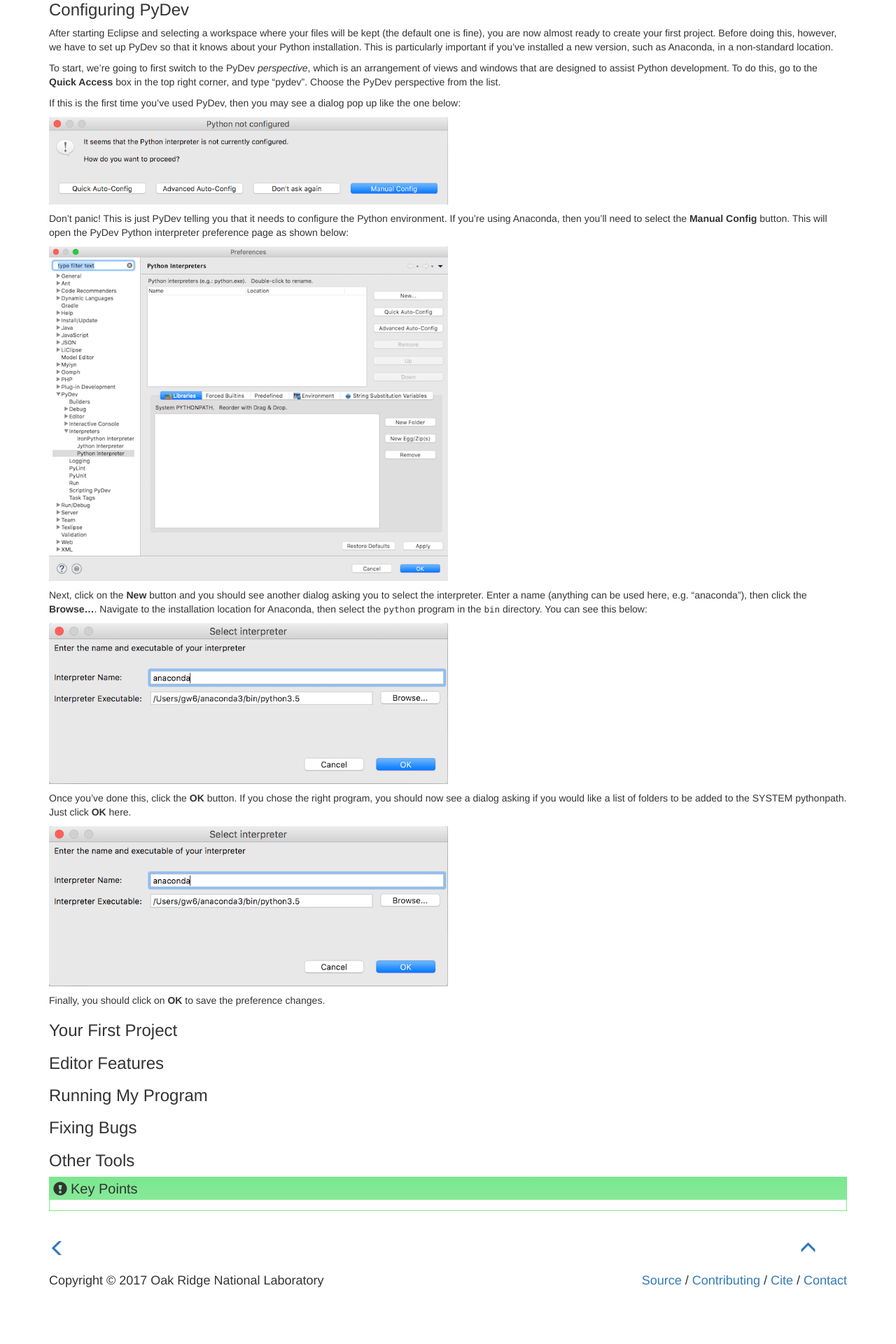
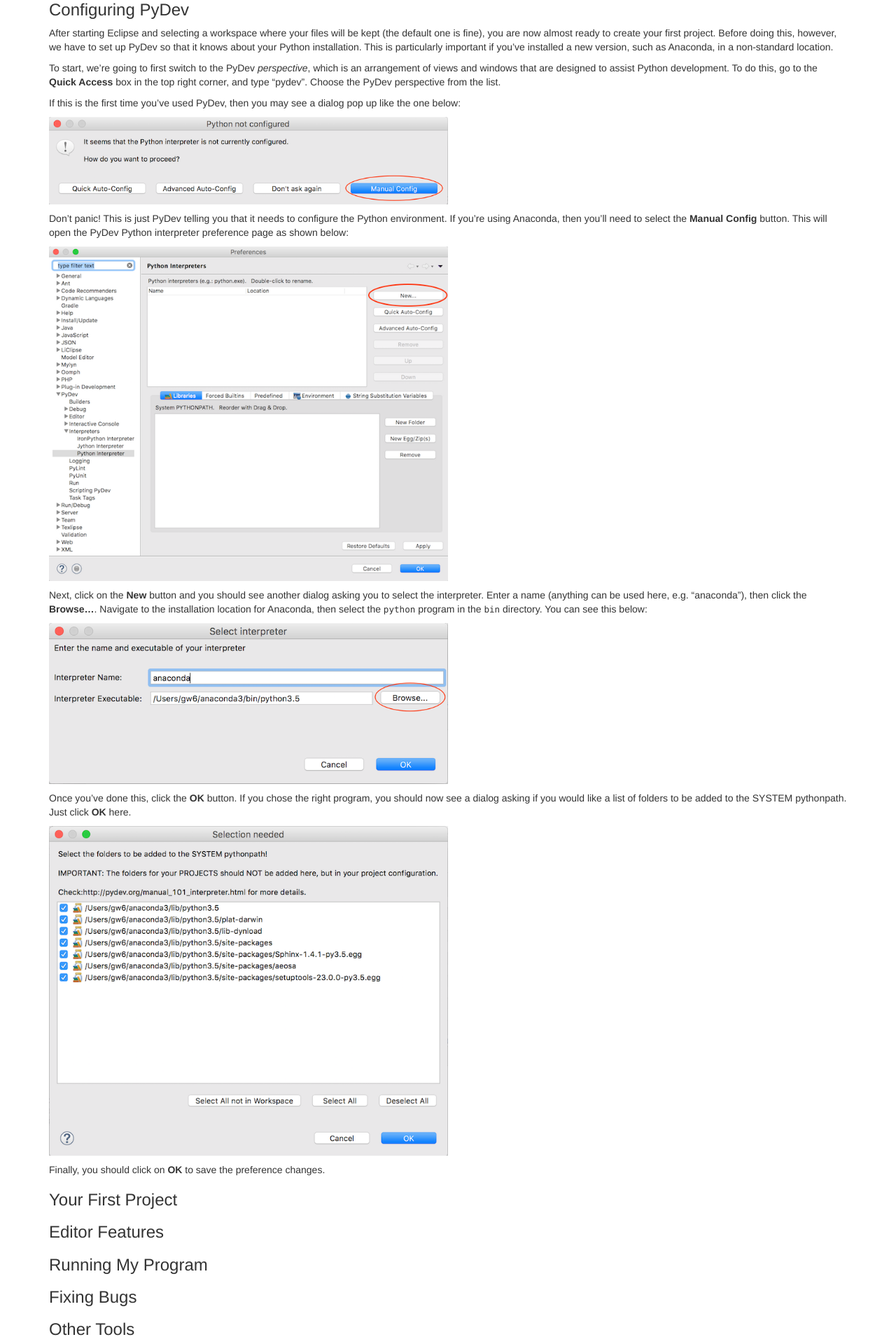
Before and after one commit to ornl-ssd/python-dev-env, a Jekyll site: the page built from _episodes/03-pydev.md, in a window 1280 px wide. Shown: the part 736-2656 px from the top of the page at 70% size. Built offline with Jekyll 4.4.1, drawn with Linux system fonts in a browser that asks for light colours; before the commit the page ends 2585 px from its top, so only the background shows below that.

Commit message:
Update images
Signed-off-by: Watson, Gregory <g.watson@computer.org>

```diff
--- a/_episodes/03-pydev.md
+++ b/_episodes/03-pydev.md
@@ -60,7 +60,7 @@
 Once you've done this, click the **OK** button. If you chose the right program, you should now see a dialog asking if you
 would like a list of folders to be added to the SYSTEM pythonpath. Just click **OK** here.
 
-<img src="{{ site.github.url }}/fig/03-pydev-interpreter.png" width="50%"/>
+<img src="{{ site.github.url }}/fig/03-pydev-folders.png" width="50%"/>
 
 Finally, you should click on **OK** to save the preference changes.
 
```
Also changed, not shown: fig/03-pydev-dialog.png, fig/03-pydev-interpreter.png, fig/03-pydev-prefs.png.
